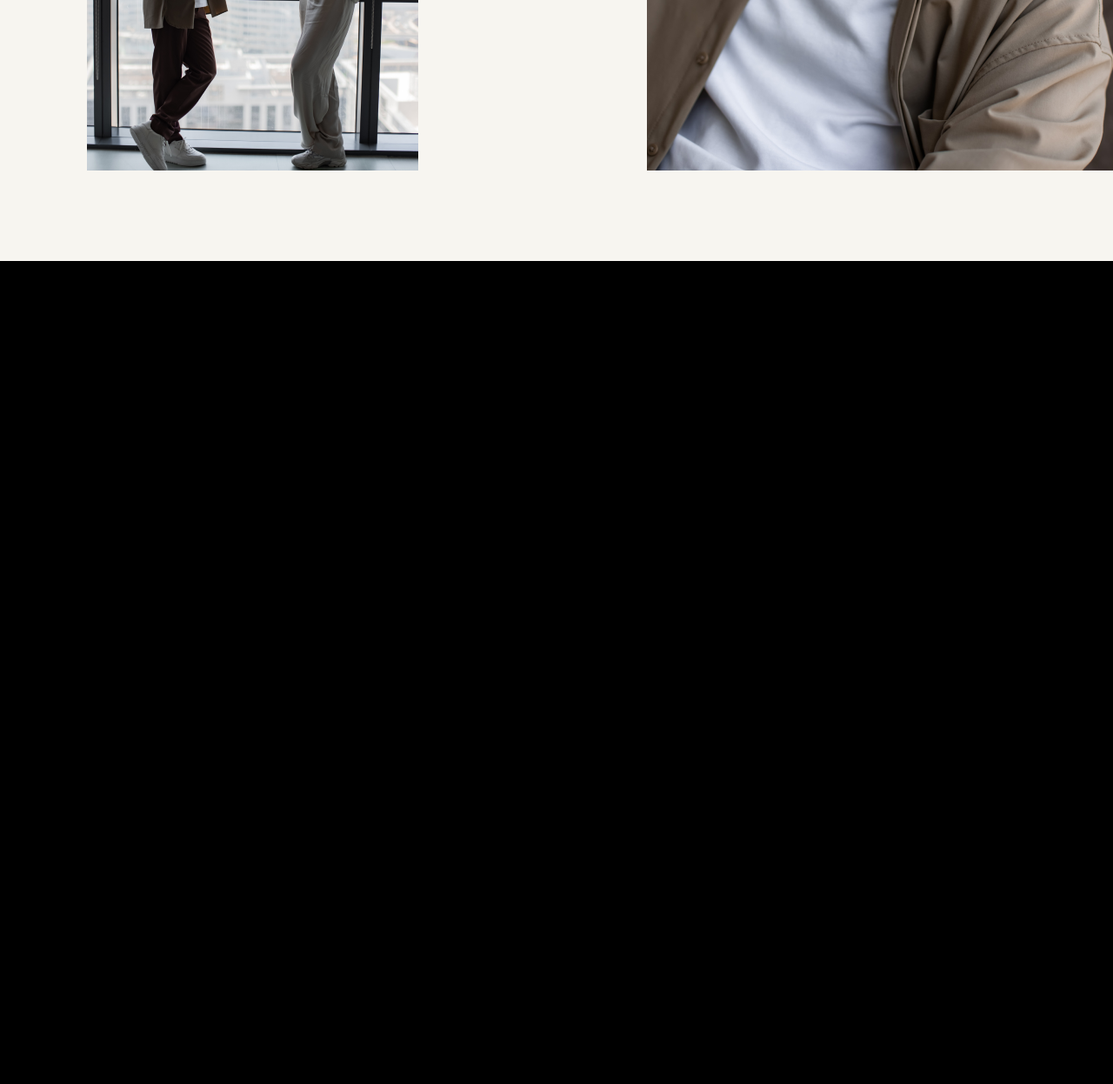
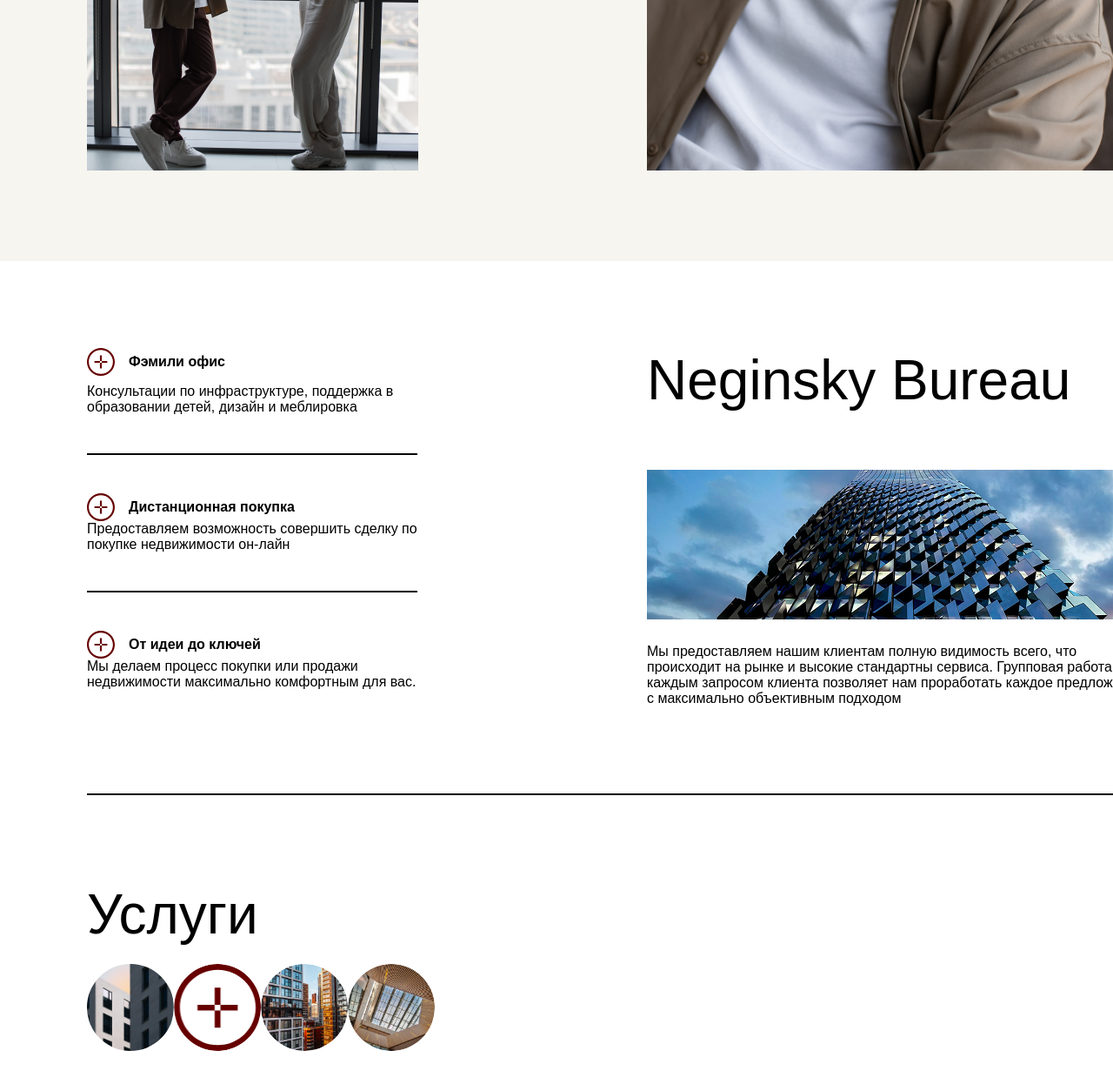
Before and after one commit to olejkee/yemgh, a website built with webpack: page index.html in a window 1280 px wide. Shown: the part 1622-2868 px from the top of the page at 87% size. Before the commit the page ends 1922 px from the top, so only its background shows below. Built offline with nearby package versions, Linux system fonts and the light colour scheme.

Commit message:
one_more_section

```diff
--- a/gulp/version.json
+++ b/gulp/version.json
@@ -1,3 +1,3 @@
 {
-    "main": "20250422191228"
+    "main": "20250423161000"
 }
--- a/index.html
+++ b/index.html
@@ -99,6 +99,65 @@
         </div>
       </div>
     </section>
+    <section class="product container">
+      <div class="product__bureau">
+        <div class="product__bureau_advantages card_list">
+          <article class="product__bureau_card">
+            <div class="card_title_container">
+              <img src="./src/images/services_grid.svg" alt="иконка">
+              <h4 class="product_card_title">Фэмили офис</h4>
+            </div>
+            <div class="card_txt_container">
+              <p class="card_txt">Консультации по инфраструктуре, поддержка в <br>
+                образовании детей, дизайн и меблировка</p>
+            </div>
+          </article>
+          <div class="divider" data-type="line"></div>
+          <article class="product__card">
+            <div class="card_title_container">
+              <img src="./src/images/services_grid.svg" alt="иконка">
+              <h4 class="product_card_title">Дистанционная покупка</h4>
+            </div>
+            <div class="card_txt_container">
+              <p class="card_txt">Предоставляем возможность совершить сделку по <br>
+                покупке недвижимости он-лайн</p>
+            </div>
+          </article>
+          <div class="divider" data-type="line"></div>
+          <article class="product__card">
+            <div class="card_title_container">
+              <img src="./src/images/services_grid.svg" alt="иконка">
+              <h4 class="product_card_title">От идеи до ключей</h4>
+            </div>
+            <div class="card_txt_container">
+              <p class="card_txt">Мы делаем процесс покупки или продажи <br>
+                недвижимости максимально комфортным для вас.</p>
+            </div>
+          </article>
+        </div>
+        <div class="product__desc">
+          <h2 class="product__desc_title title">Neginsky Bureau</h2>
+          <img class="product__img" src="/src/images/Rectangle664.png" alt="foto">
+          <p class="card_txt">Мы предоставляем нашим клиентам полную видимость всего, что <br>
+            происходит на рынке и высокие стандартны сервиса. Групповая работа над <br>
+            каждым запросом клиента позволяет нам проработать каждое предложение <br>
+            с максимально объективным подходом</p>
+        </div>
+      </div>
+      <div class="divider product__divider" data-type="line"></div>
+      <div class="product__services">
+        <div class="product__services_desc">
+          <h2 class="product__services_title title">Услуги</h2>
+          <div class="product__services_circle_container">
+            <div class="circle" style="background-image: url('/src/images/s-1.png');"></div>
+            <div class="circle" style="background-image: url('/src/images/s-2.svg');"></div>
+            <div class="circle" style="background-image: url('/src/images/s-3.png');"></div>
+            <div class="circle" style="background-image: url('/src/images/s-4.png');"></div>
+          </div>
+        </div>
+      </div>
+    </section>
+
   </main>
 
 
--- /dev/null
+++ b/src/scss/components/_divider.scss
@@ -0,0 +1,12 @@
+
+/* Базовый разделитель */
+.divider {
+    // margin: 40px 0;
+    position: relative;
+  }
+
+  /* 1. Простая линия */
+  .divider[data-type="line"] {
+    height: 2px;
+    background: var(--color-primary);
+  }
--- /dev/null
+++ b/src/scss/components/_title.scss
@@ -0,0 +1,4 @@
+.title {
+    font-size: var(--font-size-h2);
+    font-weight: normal;
+}
--- /dev/null
+++ b/src/scss/layout/_site-services.scss
@@ -0,0 +1,56 @@
+.product {
+    padding: var(--main-padding);
+    background-color: var(--color-light);
+
+    &__bureau {
+        display: flex;
+        justify-content: space-between;
+    }
+
+    &__bureau_advantages {
+        display: flex;
+        flex-direction: column;
+        gap: 44px;
+    }
+
+    &__bureau_card {
+        display: flex;
+        gap: 9px;
+        flex-direction: column;
+    }
+
+    // &__desc {
+    //     display: flex;
+    // }
+
+    &__img {
+        margin: 66px 0 24px 0;
+    }
+
+
+    &__divider {
+        margin: 100px 0 100px 0;
+    }
+}
+
+.card_title_container {
+    display: flex;
+    gap: 1rem;
+    align-items: center;
+}
+
+.product__services_circle_container {
+    display: flex;
+    // justify-content: center;
+    // gap: 20px;
+    margin-top: 20px;
+    flex-wrap: wrap;
+  }
+
+.circle {
+    width: 100px;
+    height: 100px;
+    border-radius: 50%;
+    background-size: cover;
+    background-position: center;
+  }
```
Also changed, not shown: dist/css/style.min.css, dist/images/Rectangle664.png (added), dist/images/s-1.png (added), dist/images/s-2.svg (added), dist/images/s-3.png (added), dist/images/s-4.png (added), dist/images/services_grid.svg (added), src/images/Rectangle664.png (added), src/images/s-1.png (added), src/images/s-2.svg (added), src/images/s-3.png (added), src/images/s-4.png (added), src/images/services_grid.svg (added), src/scss/components/_padding.scss (deleted).
